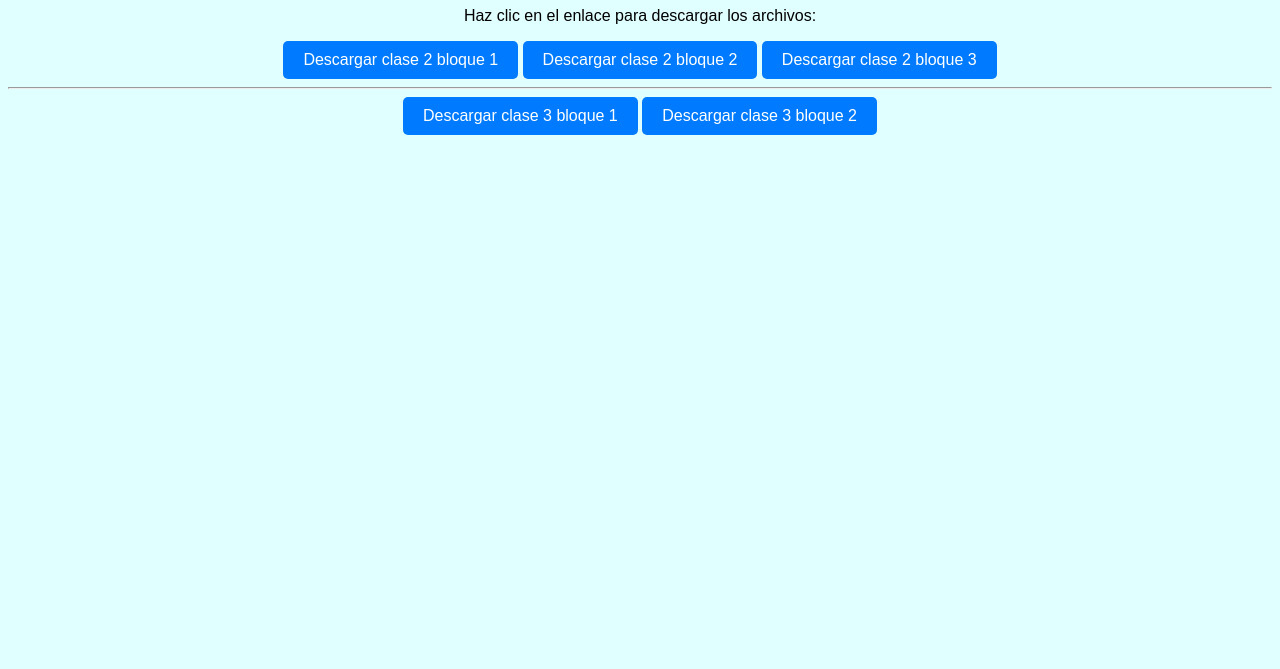
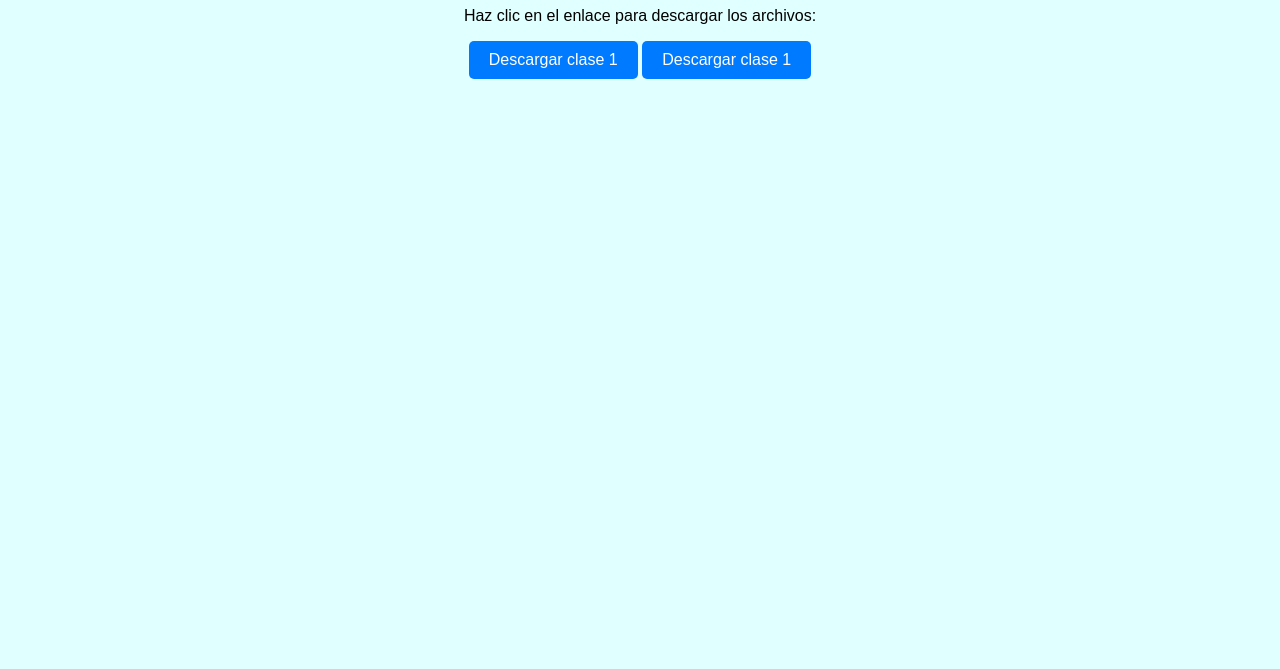
Before and after one commit to GustavoR386/clase_administrativo, a plain HTML site: page index.html in a window 1280 px wide. Shown: the part 131-800 px from the top of the page. Drawn offline with Linux system fonts and the light colour scheme.

Commit message:
index.html

```diff
--- a/index.html
+++ b/index.html
@@ -28,13 +28,7 @@
 <body>
     <h1>Descarga el documento PDF</h1>
     <p>Haz clic en el enlace para descargar los archivos:</p>
-    <a href="Clase 2-bloque1.pdf">Descargar clase 2 bloque 1</a>
-    <a href="Clase 2-bloque 2.pdf">Descargar clase 2 bloque 2</a>
-    <a href="Clase 2-bloque 3.pdf">Descargar clase 2 bloque 3</a>
-    <br>
-    <hr>
-    <a href="Clase 3 bloque 1.pdf">Descargar clase 3 bloque 1</a>
-    <a href="Clase 3 Bloque 2.pdf">Descargar clase 3 bloque 2</a>
+    <a href="COMUNICACIÓN ORAL Y ESCRITA1.pdf">Descargar clase 1</a>
+    <a href="COMUNICACIÓN ORAL Y ESCRITA.pdf">Descargar clase 1</a>
 
-</body>
 </html>
```
